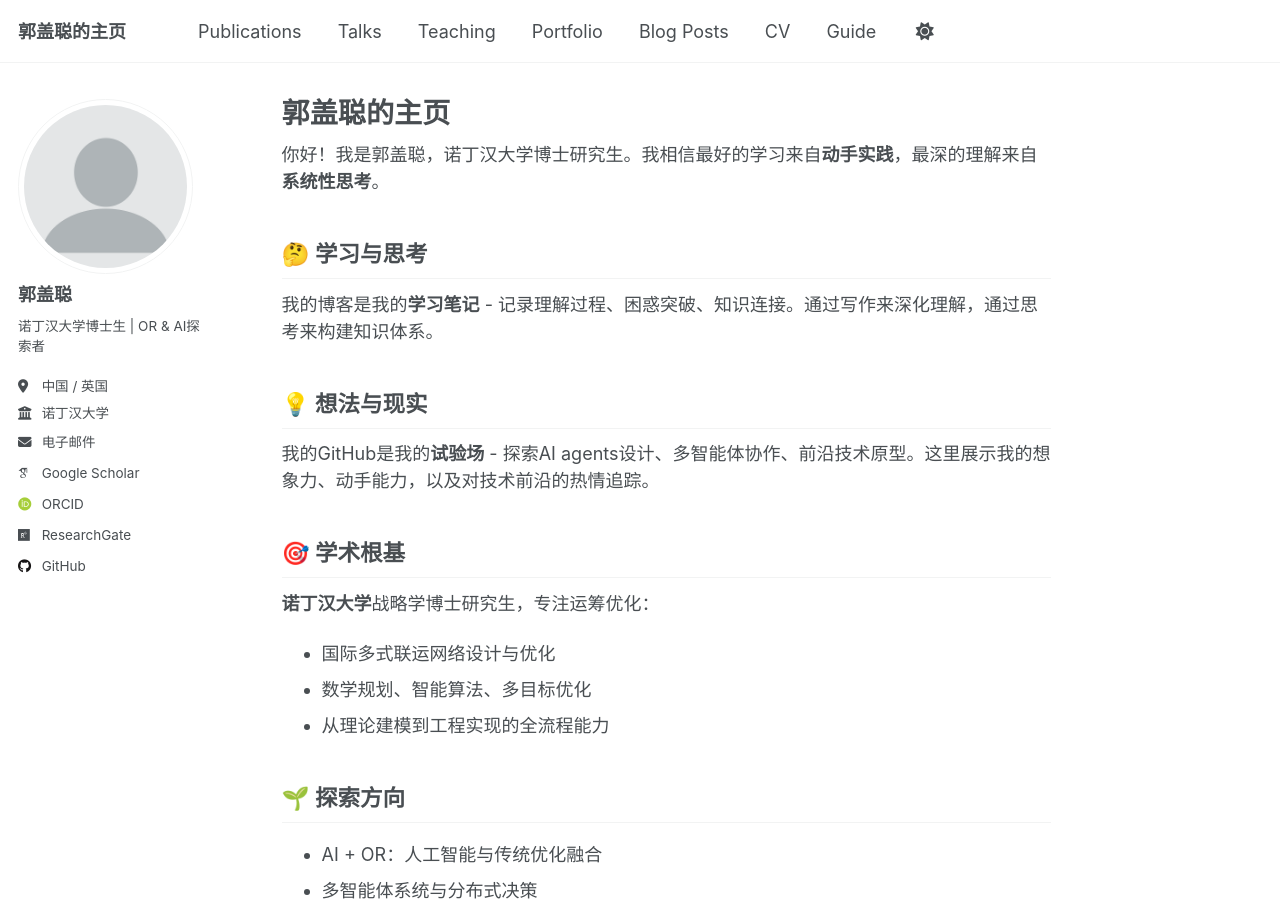
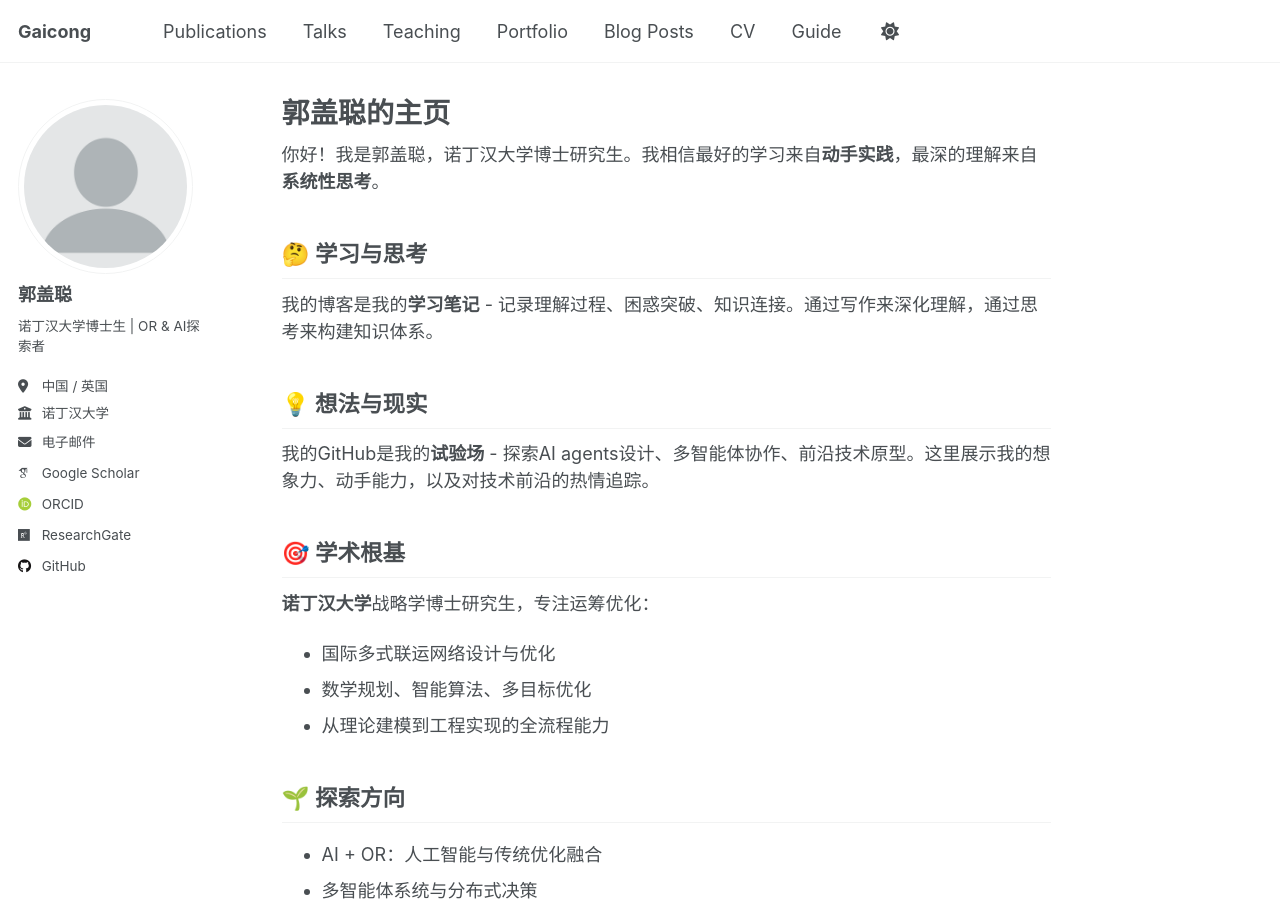
Before and after one commit to Gaicong/gaicong.github.io, a Jekyll site: the page built from _pages/about.md, in a window 1280 px wide and 900 px high. Built offline with Jekyll 4.4.1, drawn with Linux system fonts in a browser that asks for light colours; some web fonts are replaced; a script that is not in the unit is left out.

Commit message:
Update _config.yml

```diff
--- a/_config.yml
+++ b/_config.yml
@@ -9,7 +9,7 @@
 # Basic Site Settings
 locale                   : "zh-CN"
 site_theme               : "default" # Currently available options are "default", "air"
-title                    : "郭盖聪的主页"
+title                    : "Gaicong"
 title_separator          : "-"
 name                     : &name "郭盖聪"
 description              : &description "运筹优化与人工智能探索者"   # Update this with a general description of your site, this is the default if not overridden by a page
```
